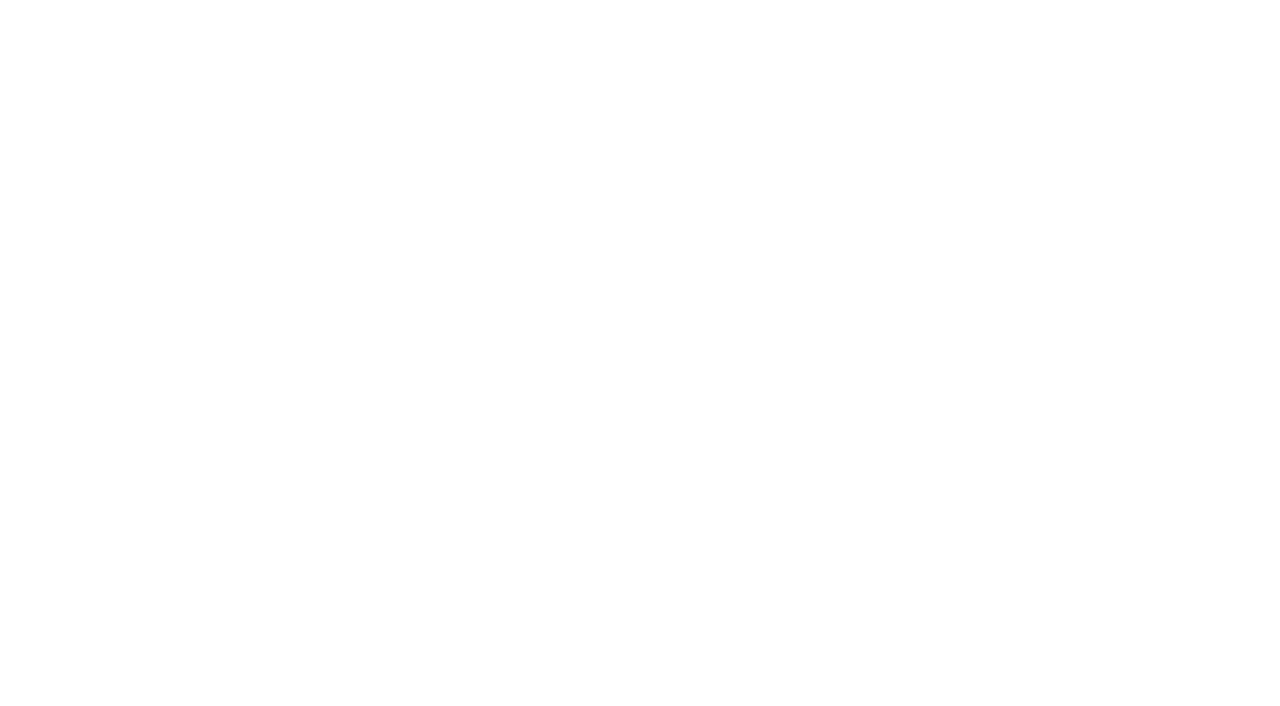
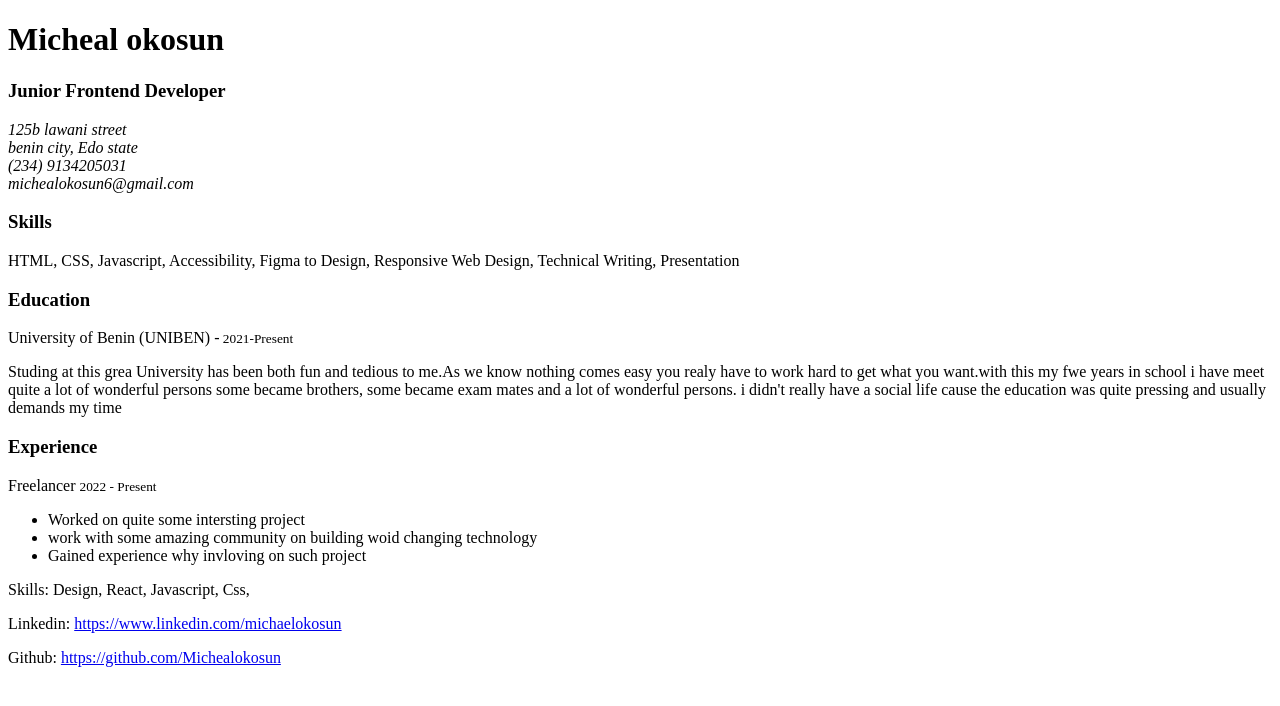
Before and after one commit to Michealokosun/HTML_resume_cv, a plain HTML site: page index.html in a window 1280 px wide. Drawn offline with Linux system fonts and the light colour scheme.

Commit message:
finished the html page

```diff
--- a/index.html
+++ b/index.html
@@ -3,9 +3,119 @@
   <head>
     <meta charset="UTF-8" />
     <meta name="viewport" content="width=device-width, initial-scale=1.0" />
-    <title>Document</title>
+    <title>Professional Resume & CV | Micheal Okosun</title>
+    <meta
+      name="keywords"
+      content="online portfolio, digital portfolio, personal portfolio, professional portfolio, showcase skills, display work online, portfolio app, create portfolio, build portfolio, skills showcase, online profile, work examples, professional presence, professional Cv App"
+    />
+    <link rel="icon" type="image/png" sizes="16x16" href="favicon.ico" />
+    <link rel="manifest" href="/site.webmanifest" />
+    <link
+      rel="canonical"
+      href="https://michealokosun.github.io/HTML_resume_cv/"
+    />
+    <meta name="author" content="Micheal Okosun" />
+    <meta
+      property="og:title"
+      content="My professional CV_resume | micheal okosun"
+    />
+    <meta property="og:description" content="This tells my story" />
+    <!-- Compelling description for social media -->
+    <meta
+      property="og:image"
+      content="https://michealokosun.github.io/HTML_resume_cv/og-image.jpeg"
+    />
+    <meta
+      property="og:url"
+      content="https://michealokosun.github.io/HTML_resume_cv/"
+    />
+    <!-- The URL of the page -->
+    <meta property="og:type" content="website" />
+    <meta property="og:site_name" content="Professional resume" />
+
+    <!-- Twitter Card Tags (for Twitter sharing) -->
+    <!-- Similar to Open Graph but specific to Twitter -->
+    <meta name="twitter:card" content="summary_large_image" />
+    <!-- Use "summary_large_image" if your OG image is large -->
+    <meta name="twitter:site" content="@MichealOkosun2" />
+    <!-- Optional: Your Twitter handle -->
+    <meta
+      name="twitter:title"
+      content="MY Personal Professional Resume & CV | Micheal OKosun"
+    />
+    <!-- Similar to OG Title -->
+    <meta
+      name="twitter:description"
+      content="this is my person Cv resume app.  this tells my achievements and skills"
+    />
+    <!-- Similar to OG Description -->
+    <meta name="twitter:image" content="/og-image.jpeg" />
+    <!-- URL to an image (can be the same as og:image) -->
   </head>
   <body>
-    <header></header>
+    <header>
+      <h1>Micheal okosun</h1>
+    </header>
+
+    <main>
+      <section id="details">
+        <h3>Junior Frontend Developer</h3>
+        <address>
+          125b lawani street <br />
+          benin city, Edo state
+          <br />
+          (234) 9134205031<br />
+          michealokosun6@gmail.com
+        </address>
+      </section>
+      <section id="skills">
+        <h3>Skills</h3>
+        <p>
+          HTML, CSS, Javascript, Accessibility, Figma to Design, Responsive Web
+          Design, Technical Writing, Presentation
+        </p>
+      </section>
+      <section id="education">
+        <h3>Education</h3>
+        <p>University of Benin (UNIBEN) -<small> 2021-Present</small></p>
+        <p>
+          Studing at this grea University has been both fun and tedious to me.As
+          we know nothing comes easy you realy have to work hard to get what you
+          want.with this my fwe years in school i have meet quite a lot of
+          wonderful persons some became brothers, some became exam mates and a
+          lot of wonderful persons. i didn't really have a social life cause the
+          education was quite pressing and usually demands my time
+        </p>
+      </section>
+      <section id="experience">
+        <h3>Experience</h3>
+        <p>Freelancer <small> 2022 - Present</small></p>
+        <ul>
+          <li>Worked on quite some intersting project</li>
+          <li>
+            work with some amazing community on building woid changing
+            technology
+          </li>
+          <li>Gained experience why invloving on such project</li>
+        </ul>
+
+        <p>Skills: Design, React, Javascript, Css,</p>
+      </section>
+
+      <section id="socials">
+        <p>
+          Linkedin:
+          <a href="https://www.linkedin.com/in/michaelokosun/"
+            >https://www.linkedin.com/michaelokosun</a
+          >
+        </p>
+        <p>
+          Github:
+          <a href="https://github.com/Michealokosun">
+            https://github.com/Michealokosun</a
+          >
+        </p>
+      </section>
+    </main>
   </body>
 </html>
```
Also changed, not shown: favicon.ico (added), og-image.jpeg (added).
